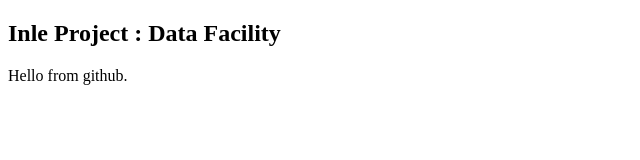
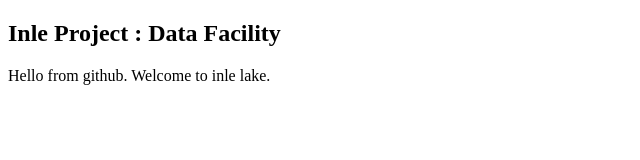
Before and after one commit to KhaingSweWin/project1, a plain HTML site: page index.html in a window 1280 px wide. Shown: the whole page, without its empty margins (0-640 px from the left). Drawn offline with Linux system fonts and the light colour scheme.

Commit message:
Update index.html

```diff
--- a/index.html
+++ b/index.html
@@ -9,7 +9,7 @@
 <body>
     <h2>Inle Project : Data Facility</h2>
 <div>
-Hello from github.
+Hello from github. Welcome to inle lake.
 </div>
 </body>
 </html>
```
